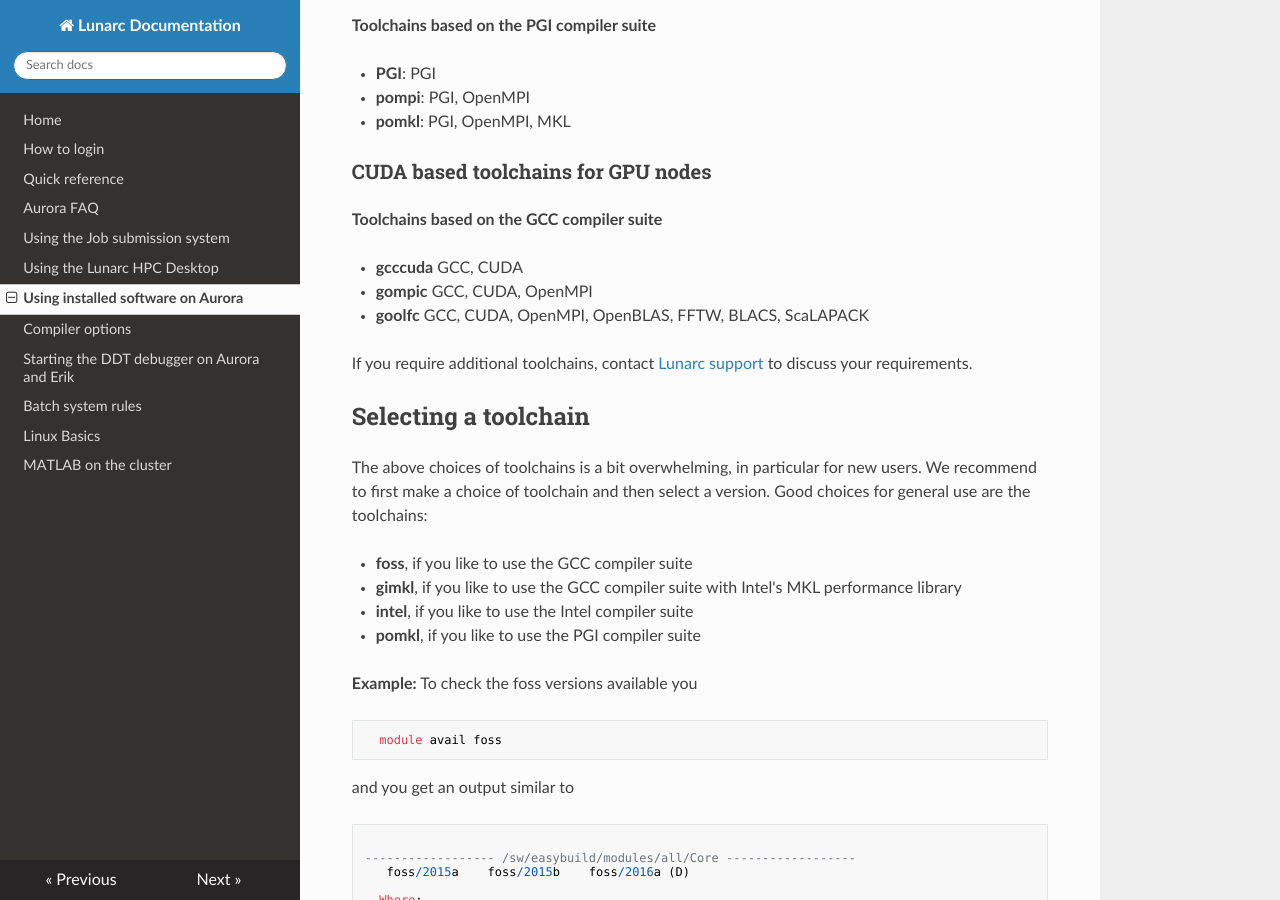
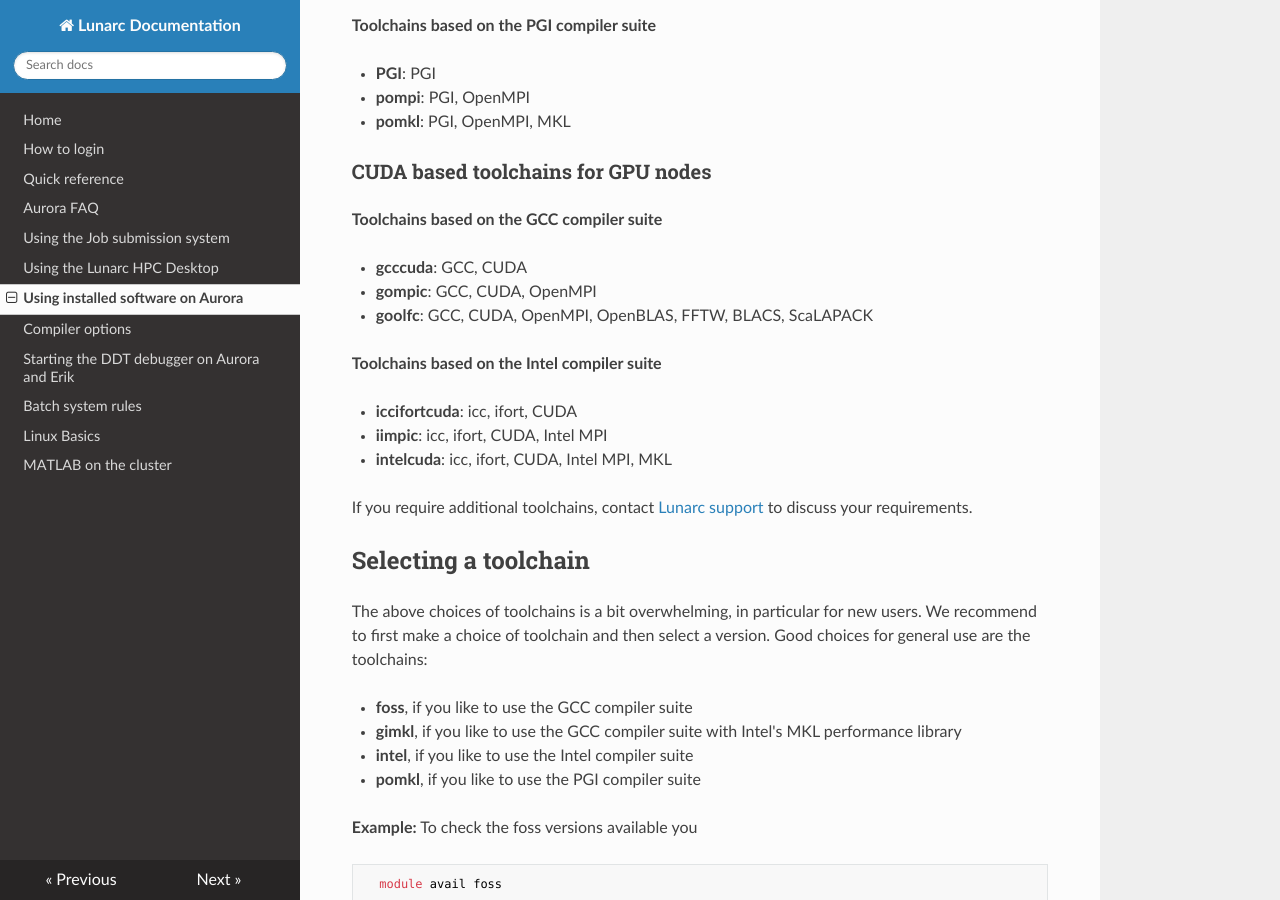
Before and after one commit to lunarc/lunarc_docs, an MkDocs documentation site: the page built from docs/aurora_modules.md, in a window 1280 px wide and 900 px high, scrolled down 6677 px. Built offline with MkDocs 1.6.1, drawn with Linux system fonts in a browser that asks for light colours; nearby versions of some CDN libraries; old or Windows-style settings are respelled for this version of MkDocs.

Commit message:
Added Intel CUDA toolchains

```diff
--- a/docs/aurora_modules.md
+++ b/docs/aurora_modules.md
@@ -296,9 +296,16 @@ A significant portion of the Aurora software is build using the [EasyBuild](http
 
 **Toolchains based on the GCC compiler suite**
 
-* **gcccuda**  GCC, CUDA
-* **gompic** GCC, CUDA, OpenMPI
-* **goolfc** GCC, CUDA, OpenMPI, OpenBLAS, FFTW, BLACS, ScaLAPACK
+* **gcccuda**:  GCC, CUDA
+* **gompic**: GCC, CUDA, OpenMPI
+* **goolfc**: GCC, CUDA, OpenMPI, OpenBLAS, FFTW, BLACS, ScaLAPACK
+
+**Toolchains based on the Intel compiler suite**
+
+* **iccifortcuda**: icc, ifort, CUDA
+* **iimpic**: icc, ifort, CUDA, Intel MPI
+* **intelcuda**: icc, ifort, CUDA, Intel MPI, MKL
+
 
 If you require additional toolchains, contact [Lunarc support](http://www.lunarc.lu.se/support/support-form/) to discuss your requirements.
 
```
